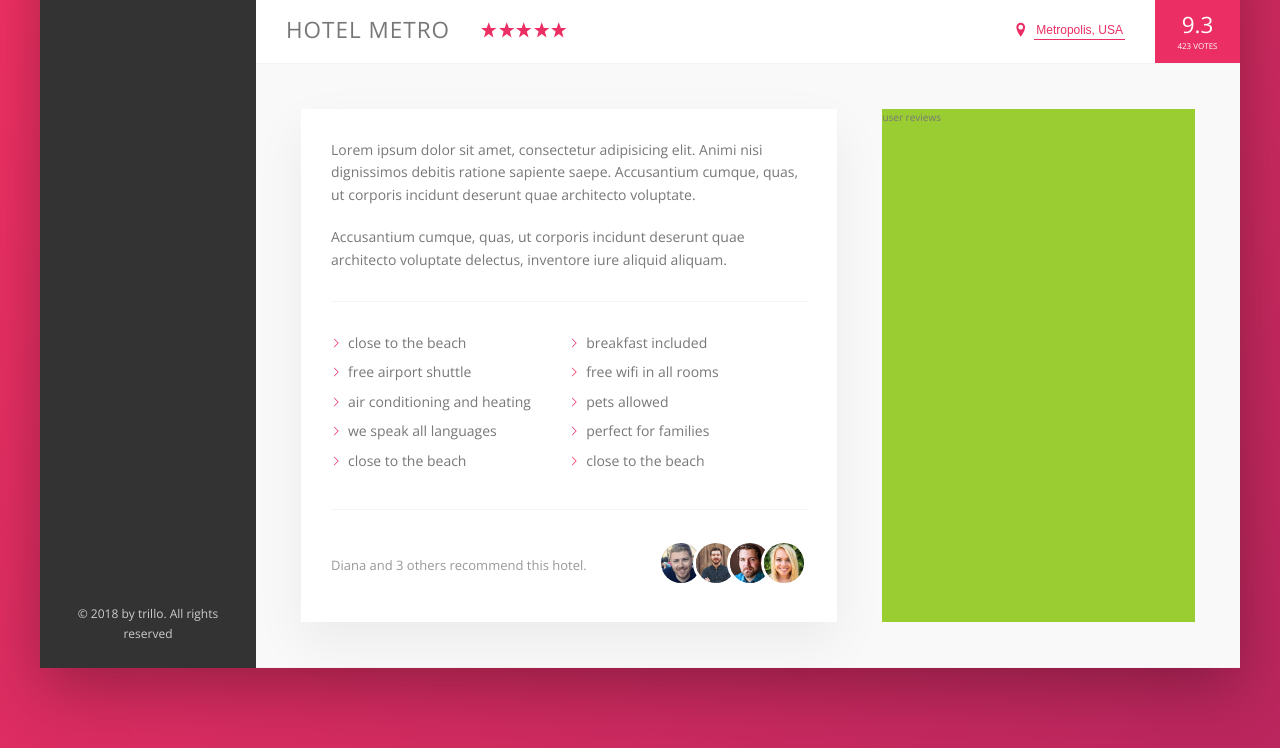
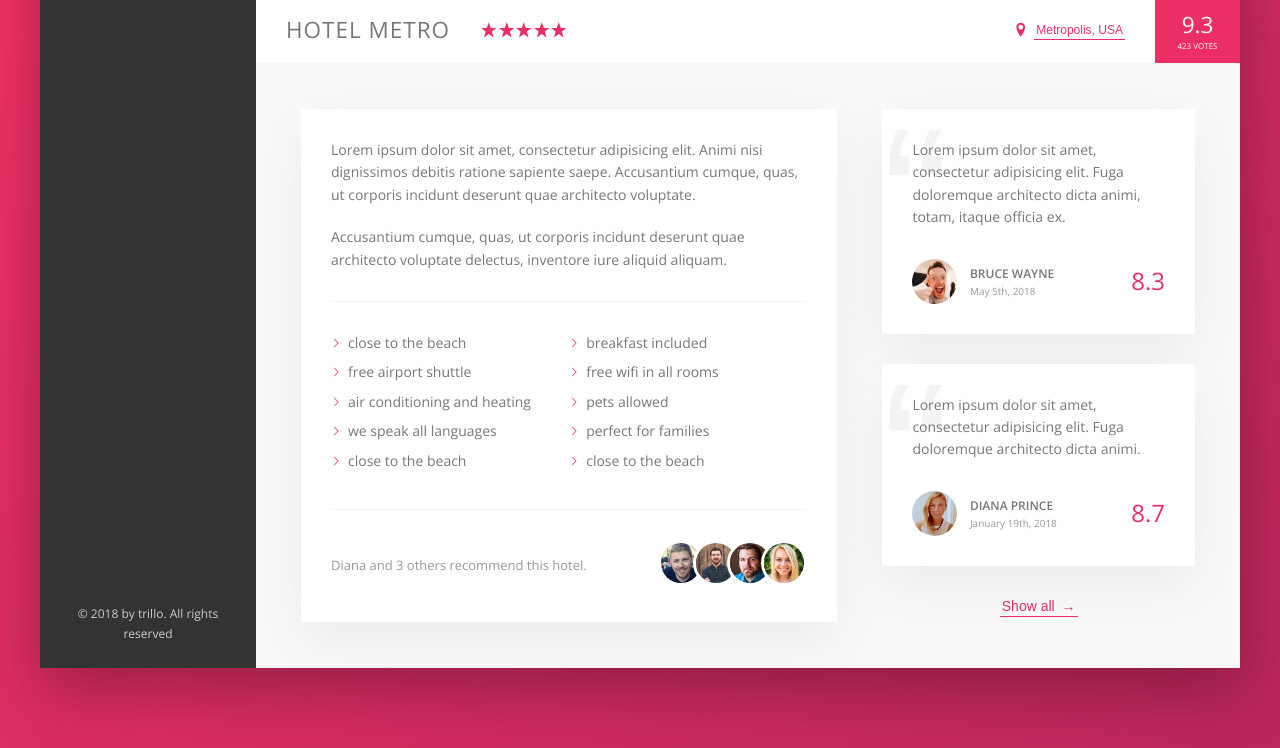
Before and after one commit to gogolab/trillo, a website: page index.html in a window 1280 px wide. Shown: the part 538-1286 px from the top of the page. Drawn offline with nearby package versions, Linux system fonts and the light colour scheme.

Commit message:
added user reviews

```diff
--- a/index.html
+++ b/index.html
@@ -168,7 +168,46 @@
                     </div>
 
                     <div class="user-reviews">
-                        user reviews
+
+                        <figure class="review">
+                            <blockquote class="review__text">
+                                Lorem ipsum dolor sit amet, consectetur adipisicing elit. Fuga doloremque architecto dicta animi, totam, itaque officia ex.
+                            </blockquote>
+                            <figcaption class="review__user">
+                                <img src="./img/user-1.jpg" alt="user 1" class="review__photo">
+                                <div class="review__user-box">
+                                    <p class="review__user-name">
+                                        Bruce Wayne
+                                    </p>
+                                    <p class="review__user-date">
+                                        May 5th, 2018
+                                    </p>
+                                </div>
+                                <div class="review__rating">8.3</div>
+                            </figcaption>
+                        </figure>
+
+                        <figure class="review">
+                            <blockquote class="review__text">
+                                Lorem ipsum dolor sit amet, consectetur adipisicing elit. Fuga doloremque architecto dicta animi. </blockquote>
+                            <figcaption class="review__user">
+                                <img src="./img/user-2.jpg" alt="user 2" class="review__photo">
+                                <div class="review__user-box">
+                                    <p class="review__user-name">
+                                        Diana Prince
+                                    </p>
+                                    <p class="review__user-date">
+                                        January 19th, 2018
+                                    </p>
+                                </div>
+                                <div class="review__rating">8.7</div>
+                            </figcaption>
+                        </figure>
+
+                        <button class="btn-inline">Show all
+                            <span>&rarr;</span>
+                        </button>
+
                     </div>
                 </div>
             </main>
--- a/sass/_components.scss
+++ b/sass/_components.scss
@@ -285,8 +285,17 @@
     cursor: pointer;
     transition: all 0.2s;
 
+    span {
+        margin-left: 3px;
+        transition: margin-left 0.2s;
+    }
+
     &:hover {
         color: var(--color-grey-dark-1);
+
+        span {
+            margin-left: 8px;
+        }
     }
 
     &:focus {
@@ -390,3 +399,65 @@
     &__friends {
     }
 }
+
+//////////////////////
+// reviews
+
+.review {
+    background-color: #ffffff;
+    box-shadow: var(--shadow-light);
+    padding: 3rem;
+    margin-bottom: 3rem;
+    position: relative;
+
+    &::before {
+        content: "\201C";
+        font-family: sans-serif;
+        font-size: 20rem;
+        line-height: 1;
+        color: var(--color-grey-light-2);
+        position: absolute;
+        top: -1rem;
+        left: 0;
+        z-index: 1;
+    }
+
+    &__text {
+        margin-bottom: 3rem;
+        z-index: 2;
+        position: relative;
+    }
+
+    &__user {
+        display: flex;
+        align-items: center;
+    }
+
+    &__photo {
+        width: 4.5rem;
+        height: 4.5rem;
+        border-radius: 50%;
+        margin-right: 1.25rem;
+    }
+
+    &__user-box {
+        margin-right: auto;
+    }
+
+    &__user-name {
+        font-size: 1.2rem;
+        font-weight: 600;
+        text-transform: uppercase;
+    }
+
+    &__user-date {
+        font-size: 1rem;
+        color: var(--color-grey-dark-3);
+    }
+
+    &__rating {
+        font-size: 2.4rem;
+        font-weight: 300;
+        color: var(--color-primary);
+    }
+}
--- a/sass/_layout.scss
+++ b/sass/_layout.scss
@@ -40,6 +40,7 @@
 }
 
 .detail {
+    font-size: 1.4rem;
     display: flex;
     padding: 4.5rem;
     background-color: var(--color-grey-light-1);
@@ -47,7 +48,6 @@
 }
 
 .description {
-    font-size: 1.4rem;
     background-color: #ffffff;
     box-shadow: var(--shadow-light);
     padding: 3rem;
@@ -56,6 +56,8 @@
 }
 
 .user-reviews {
-    background-color: yellowgreen;
     flex: 1;
+    display: flex;
+    flex-direction: column;
+    align-items: center;
 }
```
Also changed, not shown: css/style.css.
